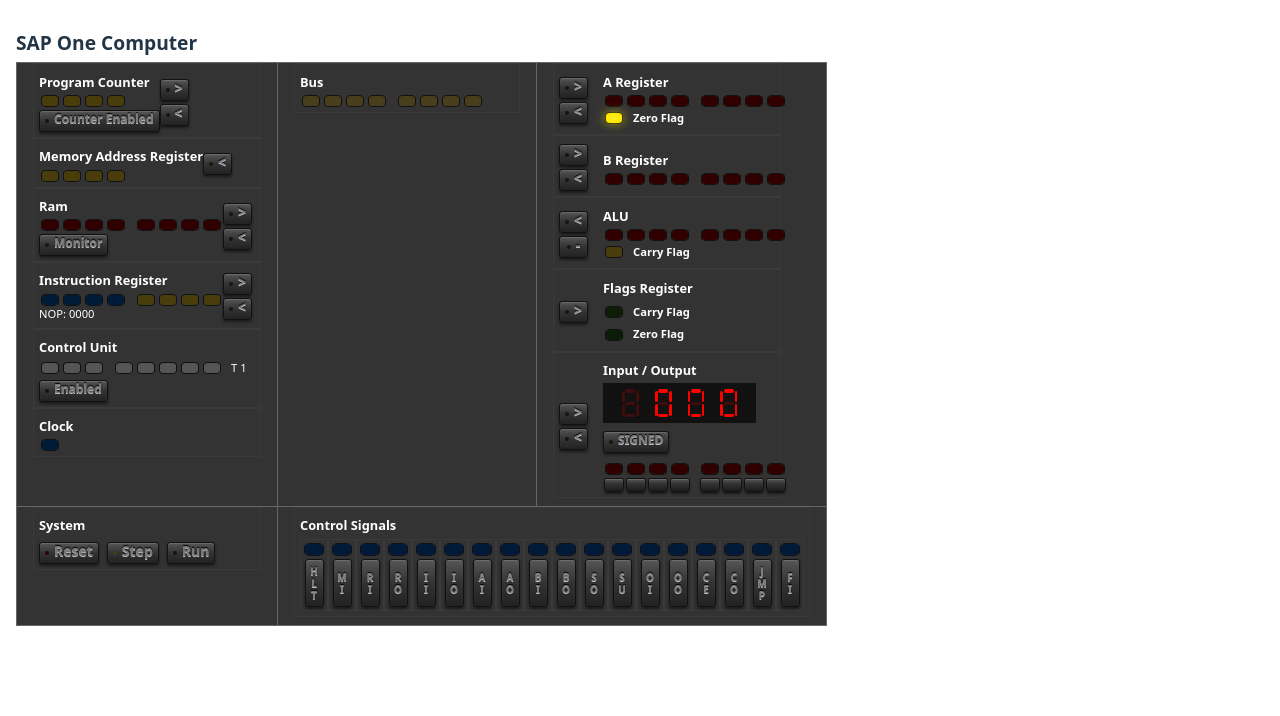
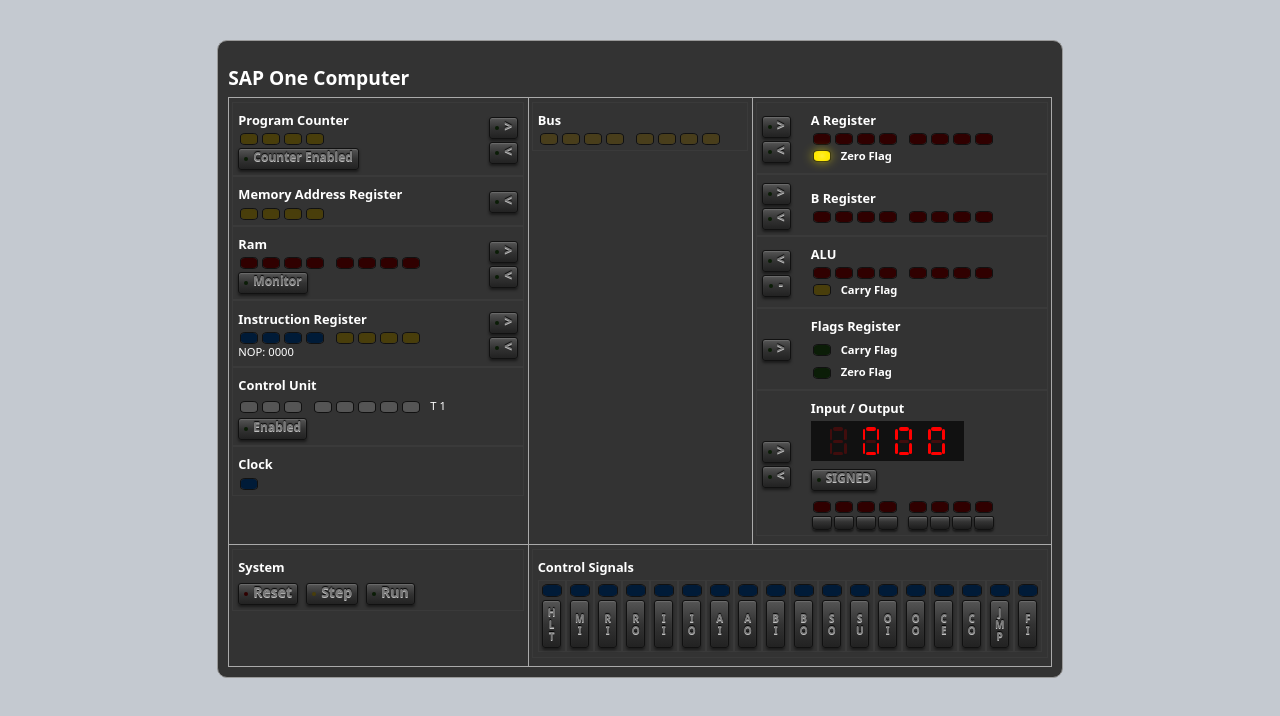
Before and after one commit to maHu5/sapone, a React (Vite) app: page / in a window 1280 px wide. Shown: the top 716 px of the page. Built offline with nearby package versions, Linux system fonts and the light colour scheme.

Commit message:
style and border for the grid

```diff
--- a/src/App.jsx
+++ b/src/App.jsx
@@ -66,73 +66,66 @@ function App() {
         cntl.setCue((v) => !v)
     }
 
-    let controlStyle = {
-        paddingTop: '0px',
-        paddingRight: '15px',
-        paddingBottom: '0px',
-        paddingLeft: '0px'
-    }
-
     let ARegControl = (
-        <div className="control" style={controlStyle}>
+        <div className="control">
             <PushButton name={'>'} on={cntl.controlFlags['ai']} onClick={() => cntl.toggleCmd('ai')} />
             <PushButton name={'<'} on={cntl.controlFlags['ao']} onClick={() => cntl.toggleCmd('ao')} />
         </div>
     )
 
     let BRegControl = (
-        <div className="control" style={controlStyle}>
+        <div className="control">
             <PushButton name={'>'} on={cntl.controlFlags['bi']} onClick={() => cntl.toggleCmd('bi')} />
             <PushButton name={'<'} on={cntl.controlFlags['bo']} onClick={() => cntl.toggleCmd('bo')} />
         </div>
     )
 
     let AluControl = (
-        <div className="control" style={controlStyle}>
+        <div className="control">
             <PushButton name={'<'} on={cntl.controlFlags['so']} onClick={() => cntl.toggleCmd('so')} />
             <PushButton name={'-'} on={cntl.controlFlags['su']} onClick={() => cntl.toggleCmd('su')} />
         </div>
     )
     let FlagsControl = (
-        <div className="control" style={controlStyle}>
+        <div className="control">
             <PushButton name={'>'} on={cntl.controlFlags['fi']} onClick={() => cntl.toggleCmd('fi')} />
         </div>
     )
 
     let IOControl = (
-        <div className="control" style={controlStyle}>
+        <div className="control">
             <PushButton name={'>'} on={cntl.controlFlags['oi']} onClick={() => cntl.toggleCmd('oi')} />
             <PushButton name={'<'} on={cntl.controlFlags['oo']} onClick={() => cntl.toggleCmd('oo')} />
         </div>
     )
 
     let CounterControl = (
-        <div className="control" style={controlStyle}>
+        <div className="control">
             <PushButton name={'>'} on={cntl.controlFlags['co']} onClick={() => cntl.toggleCmd('co')} />
             <PushButton name={'<'} on={cntl.controlFlags['jmp']} onClick={() => cntl.toggleCmd('jmp')} />
         </div>
     )
 
     let MEMControl = (
-        <div className="control" style={controlStyle}>
+        <div className="control">
             <PushButton name={'<'} on={cntl.controlFlags['mi']} onClick={() => cntl.toggleCmd('mi')} />
         </div>
     )
 
     let RAMControl = (
-        <div className="control" style={controlStyle}>
+        <div className="control">
             <PushButton name={'>'} on={cntl.controlFlags['ro']} onClick={() => cntl.toggleCmd('ro')} />
             <PushButton name={'<'} on={cntl.controlFlags['ri']} onClick={() => cntl.toggleCmd('ri')} />
         </div>
     )
     let InstructionRegisterControl = (
-        <div className="control" style={controlStyle}>
+        <div className="control">
             <PushButton name={'>'} on={cntl.controlFlags['io']} onClick={() => cntl.toggleCmd('io')} />
             <PushButton name={'<'} on={cntl.controlFlags['ii']} onClick={() => cntl.toggleCmd('ii')} />
         </div>
     )
     return (
-        <>
+        <div className="main">
             <h1>SAP One Computer</h1>
             <SapOneGrid>
                 <SapOnePile>
@@ -192,7 +185,7 @@ function App() {
                     />
                 </Lightbox>
             </Activity>
-        </>
+        </div>
     )
 }
 
--- a/src/components/ui/SapOneGrid.css
+++ b/src/components/ui/SapOneGrid.css
@@ -2,18 +2,18 @@
     display: grid;
     width: fit-content;
     background-color: #333;
-    border: 1px solid #666;
-    grid-template-columns: 260px 260px 260px;
+    border: 1px solid var(--border-color);
+    grid-template-columns: 1fr 225px 1fr;
     grid-template-rows: auto auto;
     position: relative;
     color: var(--grid-text-color);
 }
 
 .sap-one-grid > div {
-    padding-top: 0em;
-    padding-right: 1em;
+    padding-top: 0.2em;
+    padding-right: 0.2em;
     padding-bottom: 0.5em;
-    padding-left: 1em;
+    padding-left: 0.2em;
 }
 
 .sap-one-grid > div:nth-child(1) {
@@ -22,8 +22,11 @@
 }
 
 .sap-one-grid > div:nth-child(2) {
-    border-left: 1px solid #666;
-    border-right: 1px solid #666;
+    border-left: 1px solid var(--border-color);
+    border-right: 1px solid var(--border-color);
+}
+
+.sap-one-grid > div:nth-child(2) {
     grid-column: 2;
     grid-row: 1;
 }
@@ -34,14 +37,14 @@
 }
 
 .sap-one-grid > div:nth-child(4) {
-    border-top: 1px solid #666;
+    border-top: 1px solid var(--border-color);
     grid-column: 1;
     grid-row: 2;
 }
 
 .sap-one-grid > div:nth-child(5) {
-    border-left: 1px solid #666;
-    border-top: 1px solid #666;
+    border-left: 1px solid var(--border-color);
+    border-top: 1px solid var(--border-color);
     grid-column: 2 / span 3;
     grid-row: 2;
 }
--- a/src/components/ui/SapOnePile.jsx
+++ b/src/components/ui/SapOnePile.jsx
@@ -2,7 +2,7 @@ import React from 'react'
 import PropTypes from 'prop-types'
 
 function SapOnePile({ children }) {
-    return <div>{children}</div>
+    return <div className="sap-one-pile">{children}</div>
 }
 
 SapOnePile.propTypes = {
--- a/src/components/ui/ram/Memory.css
+++ b/src/components/ui/ram/Memory.css
@@ -30,25 +30,24 @@
     font-family: monospace;
 }
 
-.bit-code>span {
+.bit-code > span {
     font-weight: 400;
     font-size: 0.7rem;
     margin-top: -3px;
-    text-Align: left;
+    text-align: left;
 }
 
-.bit-code>span.address {
+.bit-code > span.address {
     width: 6ch;
 }
 
-.bit-code>span.opt-code {
+.bit-code > span.opt-code {
     width: 3ch;
 }
 
-.bit-code>span.hex {
-    margin-left: 1.0ch;
+.bit-code > span.hex {
+    margin-left: 1ch;
 }
-
 
 .bit-address,
 .bit-data {
@@ -57,6 +56,6 @@
     gap: 1px;
 }
 
-.bit-data> :nth-child(4) {
+.bit-data > :nth-child(4) {
     margin-right: 8px;
 }
--- a/src/components/ui/slot/Slot.css
+++ b/src/components/ui/slot/Slot.css
@@ -1,9 +1,19 @@
 .slot {
     border: 1px solid #3a3a3a;
     padding: 5px;
+
     display: flex;
-    flex-direction: row;
     align-items: center;
+    gap: 20px;
+}
+
+.slot>.slot-main {
+    flex: 1 1 0;
+    min-width: 0;
+}
+
+.slot>.control {
+    flex: 0 0 auto;
 }
 
 .slot-header {
@@ -24,8 +34,3 @@
     margin-top: 0.25em;
     margin-bottom: 0.25em;
 }
-
-.slot-right {
-    display: flex;
-    align-items: center;
-}
--- a/src/index.css
+++ b/src/index.css
@@ -1,3 +1,15 @@
+:root {
+    --text-color: #213547;
+    --grid-text-color: #ffffff;
+    --border-color: #aaa;
+}
+
+body {
+    margin: 0;
+    min-height: 100vh;
+    background-color: #c4c9d0;
+}
+
 :root {
     font-family: system-ui, Avenir, Helvetica, Arial, sans-serif;
     line-height: 1.5;
@@ -5,33 +17,30 @@
 
     color-scheme: light dark;
     color: rgba(255, 255, 255, 0.87);
-    background-color: #242424;
 
     font-synthesis: none;
     text-rendering: optimizeLegibility;
     -webkit-font-smoothing: antialiased;
     -moz-osx-font-smoothing: grayscale;
-    --text-color: #213547;
-    --grid-text-color: #ffffff;
+
+    min-height: 100vh;
+    display: flex;
+    justify-content: center;
+    align-items: flex-start;
+    padding: 40px 20px;
+    box-sizing: border-box;
 }
 
-body {
-    margin: 0;
-    min-width: 320px;
-    min-height: 100vh;
-    background-color: #ffffff;
-    color: var(--text-color);
-    padding: 1em;
+.main {
+    width: fit-content;
+    border: 1px solid #999;
+    border-radius: 10px;
+    padding: 10px;
+    background-color: #333;
+    color: #fff;
 }
 
 h1 {
     font-size: 1.2rem;
     margin-bottom: 0.25em;
 }
-
-@media (prefers-color-scheme: light) {
-    :root {
-        color: #213547;
-        background-color: #ffffff;
-    }
-}
```
Also changed, not shown: 1 other file (tests, documents, lock files or other folders).
